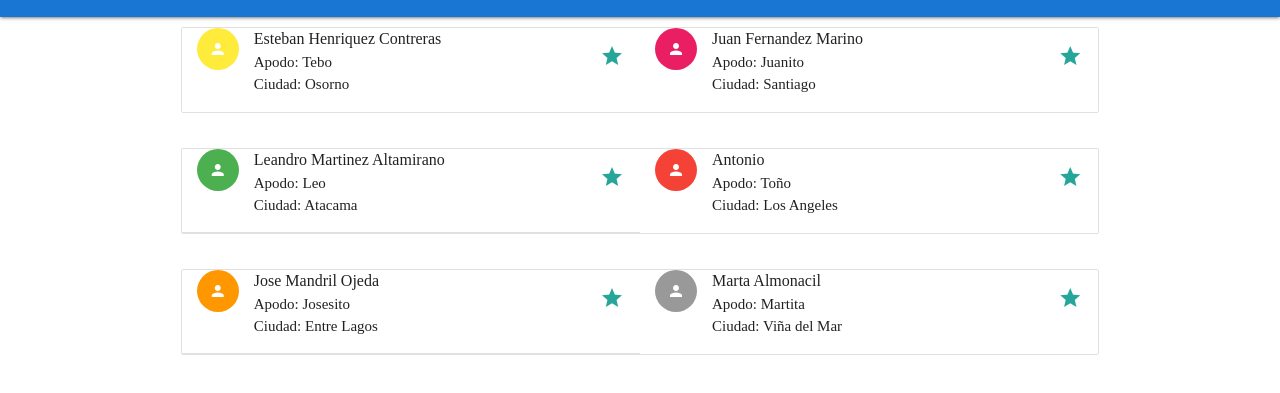
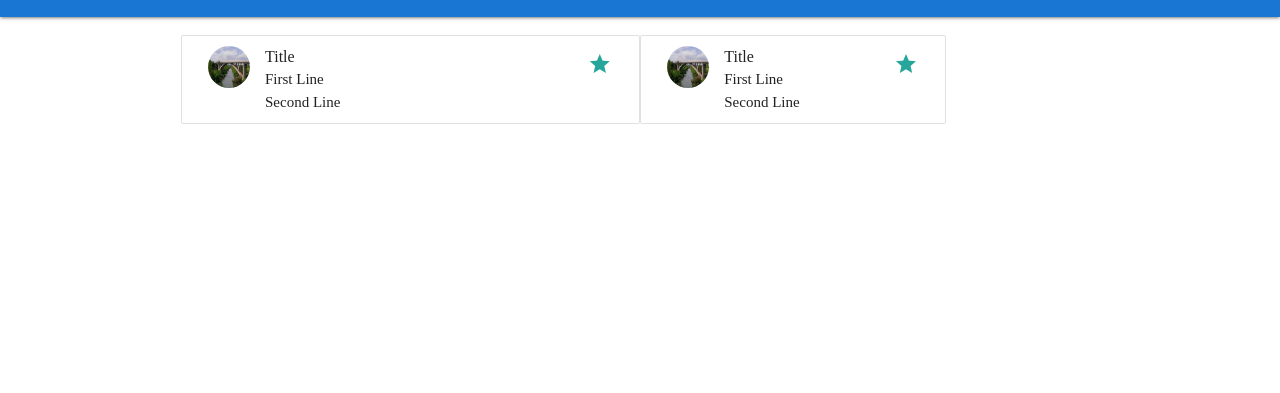
Before and after one commit to Maskarett/ColeccionApp, a plain HTML site: page amistad.html in a window 1280 px wide. Shown: the part 117-510 px from the top of the page. Drawn offline with nearby package versions, Linux system fonts and the light colour scheme.

Commit message:
manejo de coleccion de tarjeta avatar de manera individual

```diff
--- a/amistad.html
+++ b/amistad.html
@@ -109,77 +109,40 @@ color: #0d47a1;
   </ul>
 
   <!-- HOME HOME HOME HOME HOME HOME HOME HOME HOME HOME HOME HOME HOME HOME -->
+  <div id="seguidos" class="col s12 m12 m6">
+    <div class="container">
 
-  <div id="seguidos" class="col s12 m12 l6">
-    <div class="container">
       <div class="row">
 
-  	 <ul class="collection">
-  	 	<div>
-    <li class="collection-item avatar col s12 m6">
-      <!-- <img src="images/yuna.jpg" alt="" class="circle"> -->
-      <i class="material-icons circle yellow">person</i>
-      <span class="title">Esteban Henriquez Contreras</span>
-      <p>Apodo: Tebo <br>
-         Ciudad: Osorno
+        <ul class="collection col s12 m6">
+          <li class="collection-item avatar">
+            <img src="imagenes/4017633131_2ac7f84074_b.jpg" alt="" class="circle">
+            <span class="title">Title</span>
+            <p>First Line
+              <br> Second Line
             </p>
-      <a href="#!" class="secondary-content"><i class="material-icons">grade</i></a>
+            <a href="#!" class="secondary-content">
+              <i class="material-icons">grade</i>
+            </a>
           </li>
-		</div>
-	<div>
-      <li class="collection-item avatar col s12 m6">
-      <i class="material-icons circle pink">person</i>
-      <span class="title">Juan Fernandez Marino</span>
-      <p>Apodo: Juanito <br>
-         Ciudad: Santiago
+        </ul>
+
+          <ul class="collection col s12 m4">
+            <li class="collection-item avatar">
+              <img src="imagenes/4017633131_2ac7f84074_b.jpg" alt="" class="circle">
+              <span class="title">Title</span>
+              <p>First Line
+                <br> Second Line
               </p>
-      <a href="#!" class="secondary-content"><i class="material-icons">grade</i></a>
-    </li>
-</div>
-</ul>
-</div>
-<div class="row">
-	<ul class="collection">
-    <li class="collection-item avatar col s12 m6">
-      <i class="material-icons circle green">person</i>
-      <span class="title">Leandro Martinez Altamirano</span>
-      <p>Apodo: Leo <br>
-         Ciudad: Atacama
-      </p>
-      <a href="#!" class="secondary-content"><i class="material-icons">grade</i></a>
-    </li>
-    <li class="collection-item avatar col s12 m6">
-      <i class="material-icons circle red">person</i>
-      <span class="title">Antonio</span>
-      <p>Apodo: Toño <br>
-         Ciudad: Los Angeles
-      </p>
-      <a href="#!" class="secondary-content"><i class="material-icons">grade</i></a>
+              <a href="#!" class="secondary-content">
+                <i class="material-icons">grade</i>
+              </a>
             </li>
           </ul>
         </div>
-<div class="row">
-	<ul class="collection">
-    <li class="collection-item avatar col s12 m6">
-      <i class="material-icons circle orange">person</i>
-      <span class="title">Jose Mandril Ojeda</span>
-      <p>Apodo: Josesito <br>
-         Ciudad: Entre Lagos
-      </p>
-      <a href="#!" class="secondary-content"><i class="material-icons">grade</i></a>
-    </li>
-    <li class="collection-item avatar col s12 m6">
-      <i class="material-icons circle gray">person</i>
-      <span class="title">Marta Almonacil</span>
-      <p>Apodo: Martita <br>
-         Ciudad: Viña del Mar
-      </p>
-      <a href="#!" class="secondary-content"><i class="material-icons">grade</i></a>
-    </li>
-  </ul>
+
+
     </div>
-</div>
-
   </div>
   </div>
   </div>
```
Lines whose indentation alone changed are shown as unchanged.
